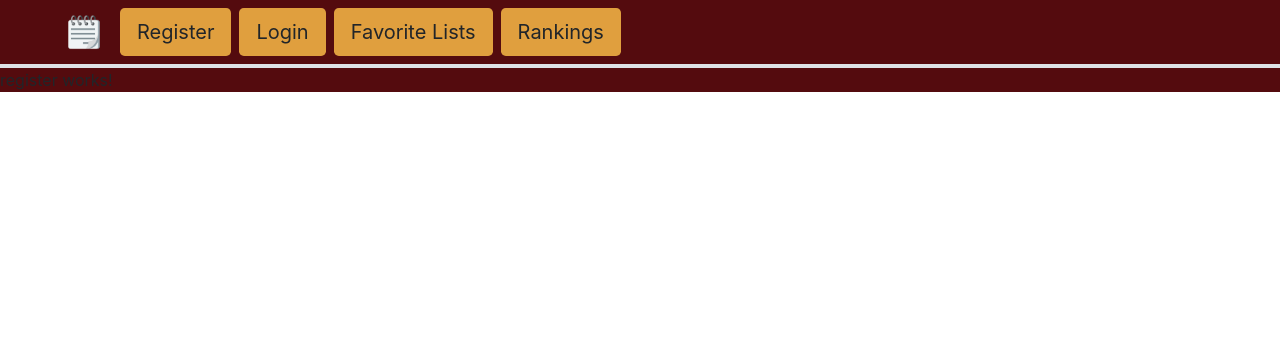
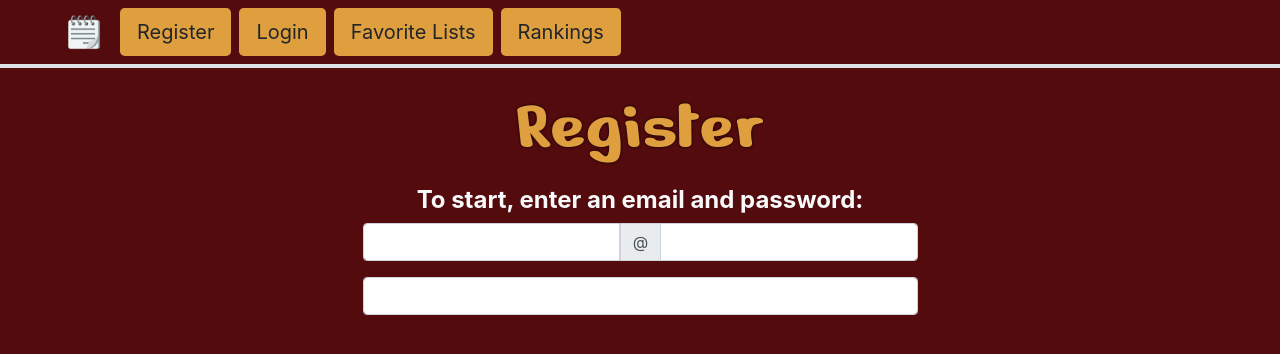
Before and after one commit to bescoto98/ranking, an Angular app in the folder WritingOnTheWall/: page /register in a window 1280 px wide. Shown: the top 354 px of the page. Built offline with nearby package versions, Linux system fonts and the light colour scheme.

Commit message:
changing some styling

```diff
--- a/WritingOnTheWall/src/app/app.component.html
+++ b/WritingOnTheWall/src/app/app.component.html
@@ -1,4 +1,3 @@
-<div style="background-color: #540B0E">
+
 <app-navbar></app-navbar>
 <router-outlet></router-outlet>
-</div>
--- a/WritingOnTheWall/src/app/home/register/register.component.css
+++ b/WritingOnTheWall/src/app/home/register/register.component.css
@@ -0,0 +1,6 @@
+.logo-title{
+  color: #E09F3E;
+  font-family: "Nerko One", serif;
+  text-shadow: 0 0 3px #000000;
+  font-size: 72px;
+}
--- a/WritingOnTheWall/src/app/home/register/register.component.html
+++ b/WritingOnTheWall/src/app/home/register/register.component.html
@@ -1 +1,19 @@
-<p>register works!</p>
+<link href="https://fonts.googleapis.com/css2?family=Nerko+One&display=swap&effect=neon" rel="stylesheet">
+<div class="container text-center">
+  <div class="m-3 w-50 text-center mx-auto">
+    <h1 class="font-effect-neon logo-title">Register</h1>
+  </div>
+
+  <h4 class="text-light"><strong>To start, enter an email and password:</strong></h4>
+
+  <div class="input-group mb-3 w-50 mx-auto">
+    <input type="text" class="form-control">
+    <div class="input-group-prepend">
+      <span class="input-group-text">@</span>
+    </div>
+    <input type="text" class="form-control">
+  </div>
+  <div class="input-group mb-3 w-50 mx-auto">
+    <input type="password" class="form-control">
+  </div>
+</div>
--- a/WritingOnTheWall/src/styles.css
+++ b/WritingOnTheWall/src/styles.css
@@ -1 +1,2 @@
 /* You can add global styles to this file, and also import other style files */
+body { background-color: #540B0E; }
```
